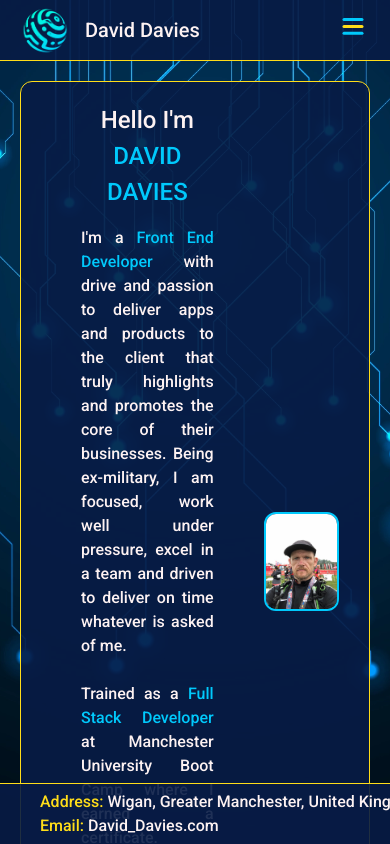
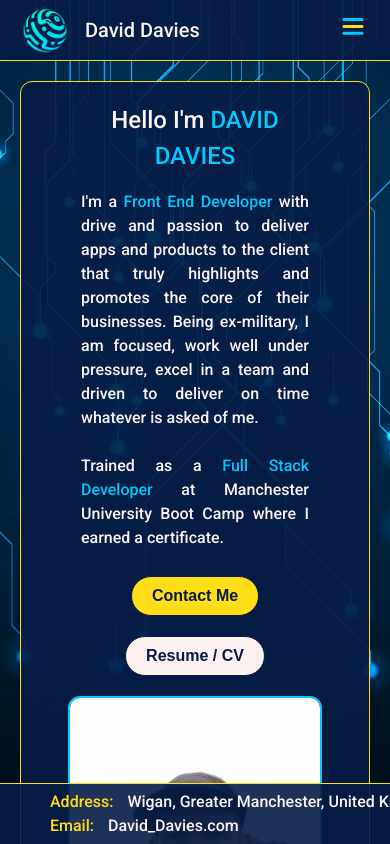
Before and after one commit to DaveyDavey1901/MFS20-React-Portfolio-DD, a React (Create React App) app in the folder client/: page / in a window 390 px wide. Shown: the top 844 px of the page. Built offline with nearby package versions, Linux system fonts and the light colour scheme.

Commit message:
adjusted responsiveness

```diff
--- a/client/src/App.js
+++ b/client/src/App.js
@@ -1,14 +1,19 @@
 import { Navbar } from "./components/Navbar";
 import { Footer } from "./components/Footer";
-import {HeroSection} from "./components/HeroSection";
+import { HeroSection } from "./components/HeroSection";
+import { ThemeProvider } from "styled-components";
+import {ThemeSize} from './components/Responsive/index'
+
 
 function App() {
   return (
-    <div className="App">
-      <Navbar />
-      <HeroSection />
-      <Footer />
-    </div>
+    <ThemeProvider theme={ThemeSize}>
+      <>
+        <Navbar />
+        <HeroSection />
+        <Footer />
+      </>
+    </ThemeProvider>
   );
 }
 
--- a/client/src/components/HeroSection/index.jsx
+++ b/client/src/components/HeroSection/index.jsx
@@ -45,7 +45,7 @@ const ImgFrame = styled.div`
   overflow-y: hidden;
   margin: 1rem;
   max-height: 30rem;
-  max-width: 50rem;
+  max-width: 25rem;
 `;
 
 export function HeroSection() {
@@ -75,10 +75,10 @@ export function HeroSection() {
               <Button>Resume / CV</Button>
             </a>
           </HeroText>
-        </Flex>
         <ImgFrame>
           <Img src={DDAvatarImg} alt="David Davies" />
         </ImgFrame>
+        </Flex>
       </Container>
     </HeroDiv>
   );
--- a/client/src/components/Shared/Flex.jsx
+++ b/client/src/components/Shared/Flex.jsx
@@ -10,4 +10,9 @@ export const Flex = styled.div`
   & > ul {
     flex: 1;
   }
+
+  @media (max-width: ${({ theme }) => theme.mobile}) {
+    flex-direction: column;
+    text-align: center;
+  }
 `;
--- a/client/src/components/footer/Address.jsx
+++ b/client/src/components/footer/Address.jsx
@@ -17,6 +17,7 @@ const MyAddress = styled.div`
 
 const Hlight = styled.span`
   color: #ffdd19;
+  margin: 0 1rem;
 `;
 
 export function Address() {
--- a/client/src/components/footer/index.jsx
+++ b/client/src/components/footer/index.jsx
@@ -3,7 +3,7 @@ import { SocialIcons } from "../Shared/SocialIcons";
 import {Address} from './Address'
 const FooterContainer = styled.div`
   display: flex;
-  width: 100%;
+  max-width: 100%;
   height: 6rem;
   align-items: center;
   background-color: rgba(7, 27, 69, 0.9);
--- a/client/src/components/navbar/index.jsx
+++ b/client/src/components/navbar/index.jsx
@@ -3,7 +3,7 @@ import styled from "styled-components";
 import { Logo } from "../Shared/Logo";
 import { NavLinks } from "./lgScreenNavLinks";
 import { Login } from "./login";
-import { DeviceSize } from "../Responsive";
+import { ThemeSize } from "../Responsive";
 import { MobileLinks } from "./mobileNavLinks";
 
 const NavbarContainer = styled.div`
@@ -33,7 +33,7 @@ const NavbarRight = styled.div`
 `;
 
 export function Navbar(props) {
-  const isMobile = useMediaQuery({ maxWidth: DeviceSize.mobile });
+  const isMobile = useMediaQuery({ maxWidth: ThemeSize.mobile });
 
   return (
     <NavbarContainer>
--- a/client/src/components/navbar/mobileNavLinks.jsx
+++ b/client/src/components/navbar/mobileNavLinks.jsx
@@ -15,7 +15,7 @@ const LinksWrapper = styled.ul`
   display: flex;
   height: 100%;
   list-style: none;
-  background-color: rgba(7, 27, 69, 0.9);
+  background-color: rgba(7, 27, 69);
   width: 100%;
   flex-direction: column;
   position: fixed;
@@ -37,7 +37,8 @@ const LinkItem = styled.li`
   border-bottom: 2px solid transparent;
   transition: all 220ms ease-in-out;
   &:hover {
-    border-bottom: 2px solid #ffdd19;
+    border-bottom: 1px solid #ffdd19;
+
     color: #00c9fc;
   }
 `;
--- a/client/src/components/responsive/index.js
+++ b/client/src/components/responsive/index.js
@@ -1,6 +1,6 @@
-export const DeviceSize = {
-  mobile: 768,
-  tablet: 992,
-  laptop: 1324,
-  desktop: 2024,
+export const ThemeSize = {
+  mobile: "768px",
+  tablet: "992px",
+  laptop: "1324px",
+  desktop: "2024px",
 };
```
